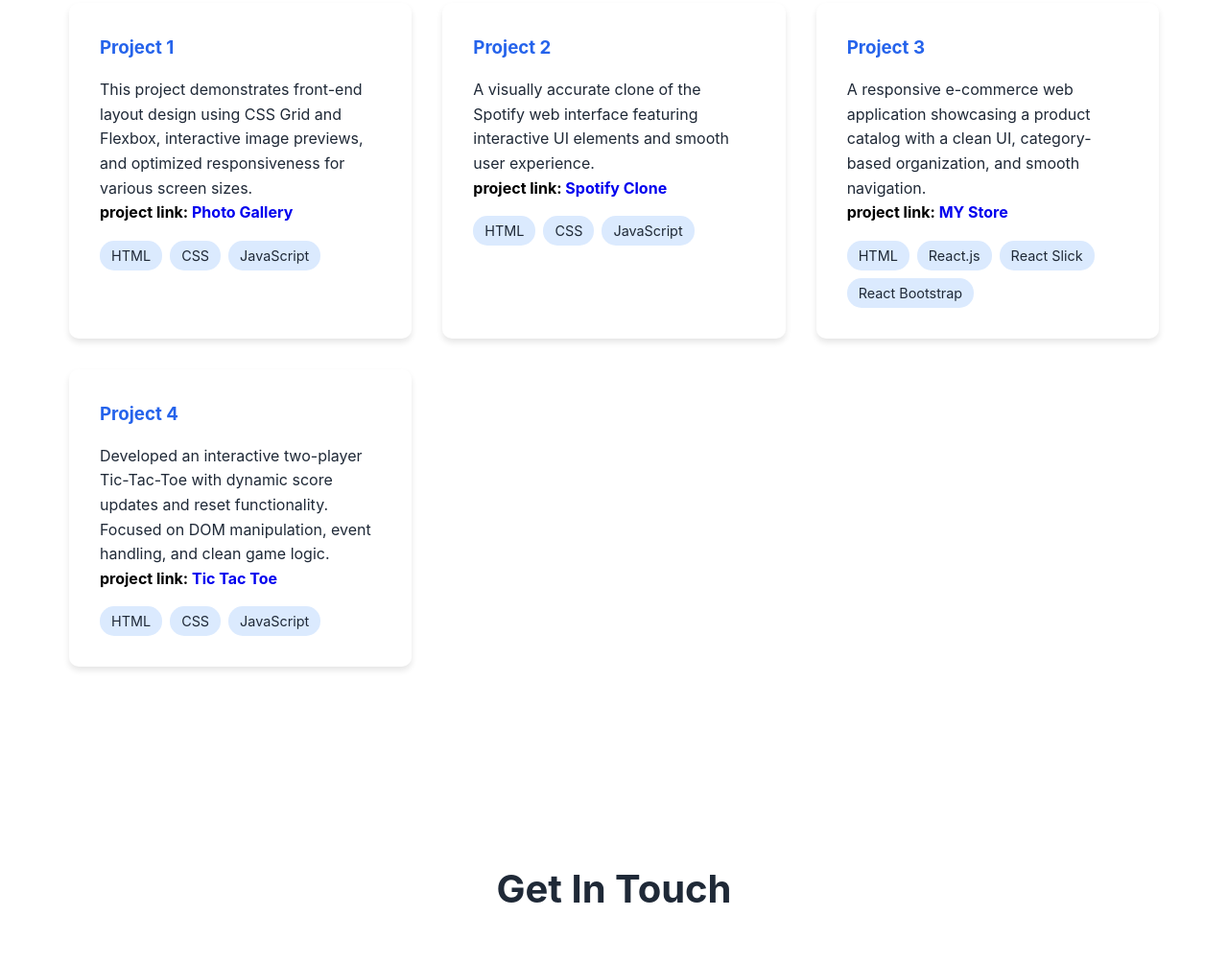
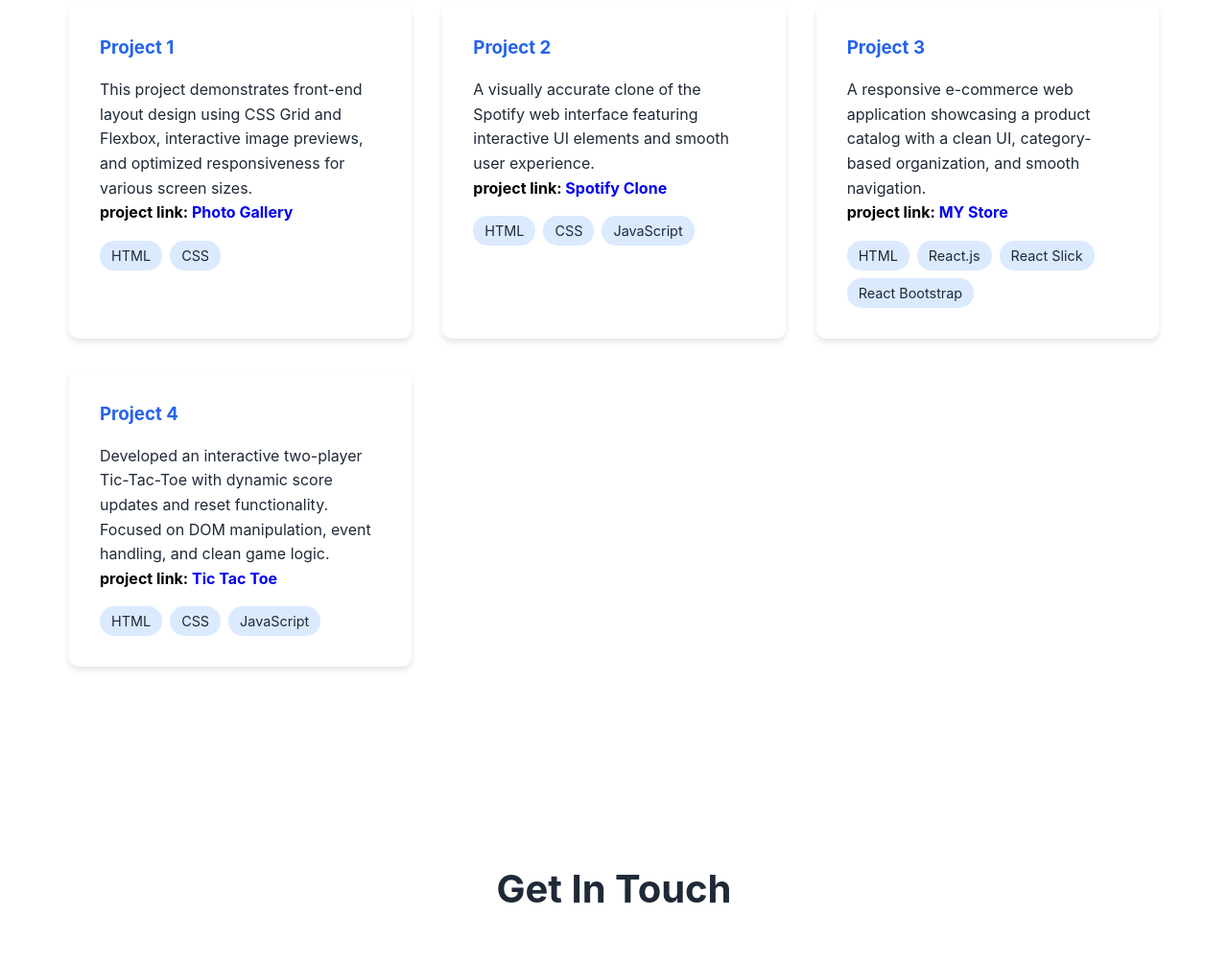
Before and after one commit to Syedsubhan1129/portfolio, a plain HTML site: page index.html in a window 1280 px wide. Shown: the part 2122-3126 px from the top of the page at 96% size. Drawn offline with Linux system fonts and the light colour scheme.

Commit message:
changed in p1

```diff
--- a/index.html
+++ b/index.html
@@ -99,7 +99,6 @@
                     <div class="tech-stack">
                         <span>HTML</span>
                         <span>CSS</span>
-                        <span>JavaScript</span>
                     </div>
                 </div>
                 <div class="project-card">
```
